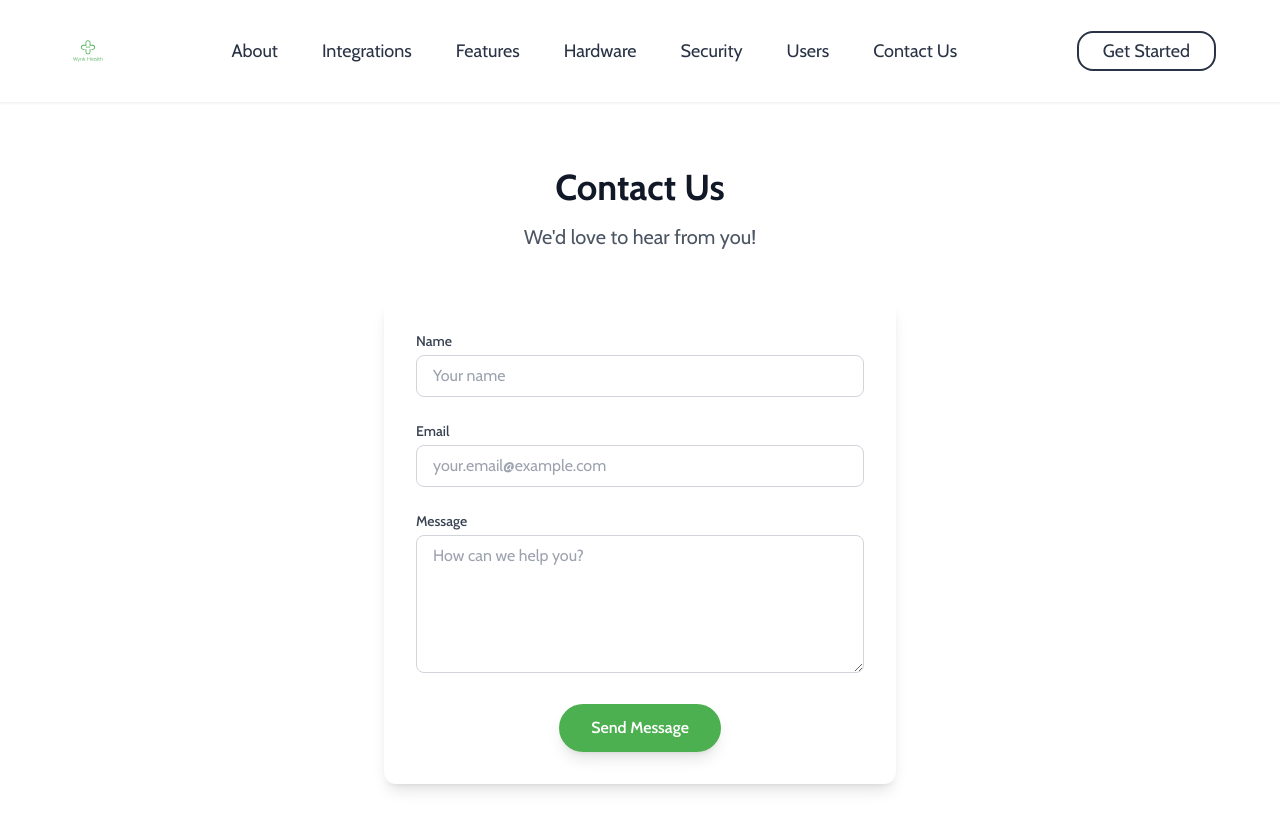
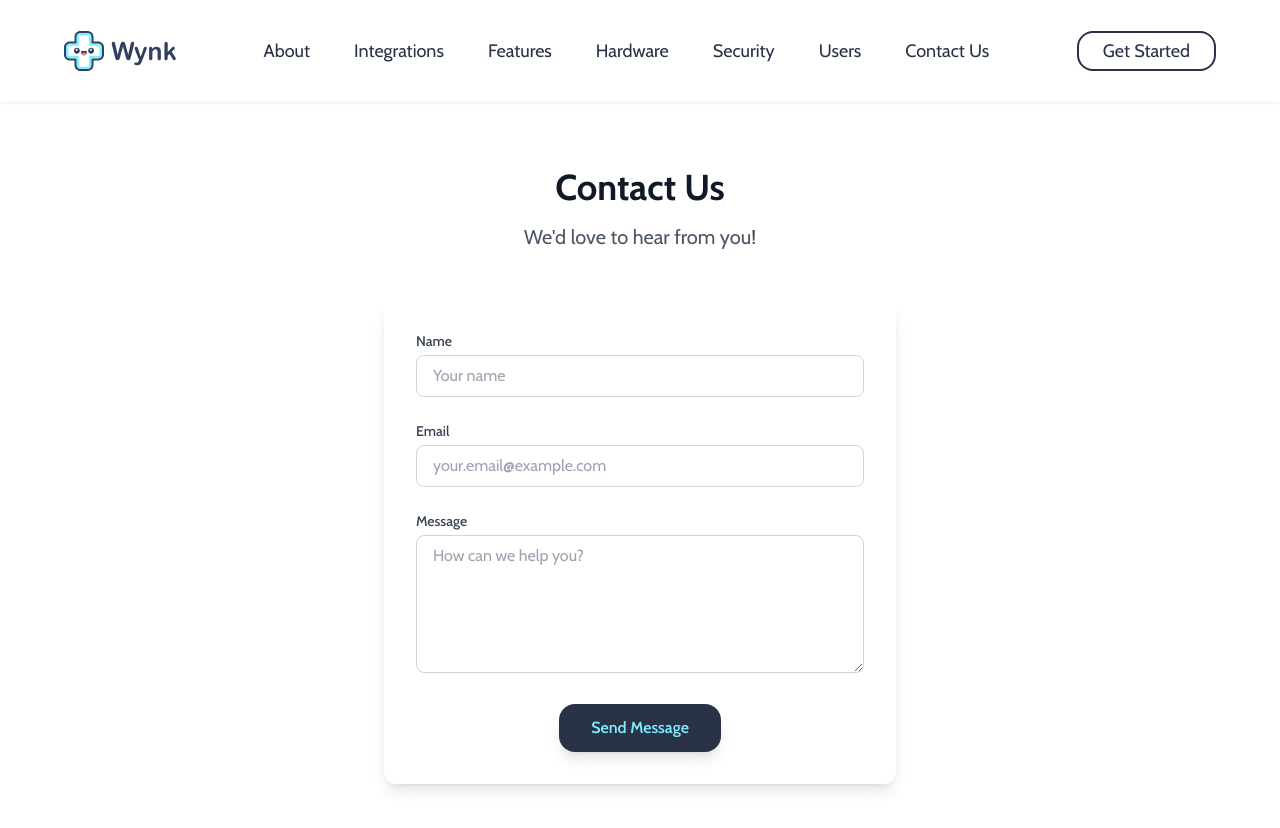
Before and after one commit to wynkhealth/wynkhealth.github.io, a Jekyll site: the page built from contact.html, in a window 1280 px wide and 900 px high. Shown: the top 828 px of the window. Built offline with Jekyll 4.4.1, drawn with Linux system fonts in a browser that asks for light colours.

Commit message:
Fix video demos, menu links, logo, and green button branding
- Replace Figma asset URLs in demo section with actual video files
  (assets/tablet-videos/patient.mov and provider.mov) with poster
  fallback images
- Fix nav anchor links (#solutions, #integrations, etc.) to use
  absolute paths (/#solutions) so they work from any page including /contact
- Update logo references to use new navy/cyan logo (assets/logo/wynk.svg
  and wynk-white.svg) instead of the old green logo
- Replace wynk-green button/focus colors in contact layout and about
  page with wynk-navy/wynk-cyan to match current brand

https://claude.ai/code/session_015rTCqBQfwBzcLLXXZsyjpj

```diff
--- a/_layouts/contact.html
+++ b/_layouts/contact.html
@@ -20,7 +20,7 @@ layout: default
             name="name"
             id="name"
             required
-            class="w-full px-4 py-2 border border-gray-300 rounded-lg focus:outline-none focus:ring-2 focus:ring-wynk-green focus:border-transparent transition duration-200"
+            class="w-full px-4 py-2 border border-gray-300 rounded-lg focus:outline-none focus:ring-2 focus:ring-wynk-navy focus:border-transparent transition duration-200"
             placeholder="Your name"
           />
         </div>
@@ -36,7 +36,7 @@ layout: default
             name="email"
             id="email"
             required
-            class="w-full px-4 py-2 border border-gray-300 rounded-lg focus:outline-none focus:ring-2 focus:ring-wynk-green focus:border-transparent transition duration-200"
+            class="w-full px-4 py-2 border border-gray-300 rounded-lg focus:outline-none focus:ring-2 focus:ring-wynk-navy focus:border-transparent transition duration-200"
             placeholder="your.email@example.com"
           />
         </div>
@@ -52,7 +52,7 @@ layout: default
             id="message"
             rows="5"
             required
-            class="w-full px-4 py-2 border border-gray-300 rounded-lg focus:outline-none focus:ring-2 focus:ring-wynk-green focus:border-transparent transition duration-200"
+            class="w-full px-4 py-2 border border-gray-300 rounded-lg focus:outline-none focus:ring-2 focus:ring-wynk-navy focus:border-transparent transition duration-200"
             placeholder="How can we help you?"
           ></textarea>
         </div>
@@ -60,7 +60,7 @@ layout: default
         <div class="text-center">
           <button
             type="submit"
-            class="inline-block bg-wynk-green hover:bg-wynk-green-dark text-white font-semibold py-3 px-8 rounded-full transition duration-300 shadow-lg hover:shadow-xl transform hover:-translate-y-1"
+            class="inline-block bg-wynk-navy hover:opacity-90 text-wynk-cyan font-semibold py-3 px-8 rounded-[16px] transition duration-300 shadow-lg hover:shadow-xl transform hover:-translate-y-1"
           >
             Send Message
           </button>
@@ -76,17 +76,17 @@ layout: default
       <h2 class="text-3xl font-bold text-gray-900 mb-8">Connect With Us</h2>
       <div class="grid grid-cols-1 md:grid-cols-3 gap-8">
         <div>
-          <div class="text-wynk-green text-4xl mb-4">📧</div>
+          <div class="text-wynk-navy text-4xl mb-4">📧</div>
           <h3 class="text-xl font-semibold mb-2">Email</h3>
           <p class="text-gray-600">info@wynkhealth.com</p>
         </div>
         <div>
-          <div class="text-wynk-green text-4xl mb-4">📍</div>
+          <div class="text-wynk-navy text-4xl mb-4">📍</div>
           <h3 class="text-xl font-semibold mb-2">Location</h3>
           <p class="text-gray-600">San Francisco, CA</p>
         </div>
         <div>
-          <div class="text-wynk-green text-4xl mb-4">💬</div>
+          <div class="text-wynk-navy text-4xl mb-4">💬</div>
           <h3 class="text-xl font-semibold mb-2">Social</h3>
           <p class="text-gray-600">Follow us @wynkhealth</p>
         </div>
--- a/_layouts/default.html
+++ b/_layouts/default.html
@@ -21,7 +21,7 @@
           <!-- Logo -->
           <a href="{{ '/' | relative_url }}" class="shrink-0">
             <img
-              src="{{ '/assets/images/wynk-logo.svg' | relative_url }}"
+              src="{{ '/assets/logo/wynk.svg' | relative_url }}"
               alt="Wynk Health"
               class="h-10 w-auto"
             />
@@ -29,12 +29,12 @@
 
           <!-- Desktop Nav Links -->
           <div class="hidden lg:flex items-center gap-1">
-            <a href="#solutions" class="px-5 py-2 text-[18px] font-normal text-wynk-navy hover:text-wynk-blue rounded-[10px] transition-colors">About</a>
-            <a href="#integrations" class="px-5 py-2 text-[18px] font-normal text-wynk-navy hover:text-wynk-blue rounded-[10px] transition-colors">Integrations</a>
-            <a href="#features" class="px-5 py-2 text-[18px] font-normal text-wynk-navy hover:text-wynk-blue rounded-[10px] transition-colors">Features</a>
-            <a href="#hardware" class="px-5 py-2 text-[18px] font-normal text-wynk-navy hover:text-wynk-blue rounded-[10px] transition-colors">Hardware</a>
-            <a href="#security" class="px-5 py-2 text-[18px] font-normal text-wynk-navy hover:text-wynk-blue rounded-[10px] transition-colors">Security</a>
-            <a href="#who" class="px-5 py-2 text-[18px] font-normal text-wynk-navy hover:text-wynk-blue rounded-[10px] transition-colors">Users</a>
+            <a href="{{ '/#solutions' | relative_url }}" class="px-5 py-2 text-[18px] font-normal text-wynk-navy hover:text-wynk-blue rounded-[10px] transition-colors">About</a>
+            <a href="{{ '/#integrations' | relative_url }}" class="px-5 py-2 text-[18px] font-normal text-wynk-navy hover:text-wynk-blue rounded-[10px] transition-colors">Integrations</a>
+            <a href="{{ '/#features' | relative_url }}" class="px-5 py-2 text-[18px] font-normal text-wynk-navy hover:text-wynk-blue rounded-[10px] transition-colors">Features</a>
+            <a href="{{ '/#hardware' | relative_url }}" class="px-5 py-2 text-[18px] font-normal text-wynk-navy hover:text-wynk-blue rounded-[10px] transition-colors">Hardware</a>
+            <a href="{{ '/#security' | relative_url }}" class="px-5 py-2 text-[18px] font-normal text-wynk-navy hover:text-wynk-blue rounded-[10px] transition-colors">Security</a>
+            <a href="{{ '/#who' | relative_url }}" class="px-5 py-2 text-[18px] font-normal text-wynk-navy hover:text-wynk-blue rounded-[10px] transition-colors">Users</a>
             <a href="{{ '/contact' | relative_url }}" class="px-5 py-2 text-[18px] font-normal text-wynk-navy hover:text-wynk-blue rounded-[10px] transition-colors">Contact Us</a>
           </div>
 
@@ -62,12 +62,12 @@
       <!-- Mobile Menu -->
       <div id="mobile-menu" class="hidden lg:hidden bg-white border-t border-gray-100 px-6 py-4">
         <div class="flex flex-col gap-2">
-          <a href="#solutions" class="py-2 text-wynk-navy text-[16px]">About</a>
-          <a href="#integrations" class="py-2 text-wynk-navy text-[16px]">Integrations</a>
-          <a href="#features" class="py-2 text-wynk-navy text-[16px]">Features</a>
-          <a href="#hardware" class="py-2 text-wynk-navy text-[16px]">Hardware</a>
-          <a href="#security" class="py-2 text-wynk-navy text-[16px]">Security</a>
-          <a href="#who" class="py-2 text-wynk-navy text-[16px]">Users</a>
+          <a href="{{ '/#solutions' | relative_url }}" class="py-2 text-wynk-navy text-[16px]">About</a>
+          <a href="{{ '/#integrations' | relative_url }}" class="py-2 text-wynk-navy text-[16px]">Integrations</a>
+          <a href="{{ '/#features' | relative_url }}" class="py-2 text-wynk-navy text-[16px]">Features</a>
+          <a href="{{ '/#hardware' | relative_url }}" class="py-2 text-wynk-navy text-[16px]">Hardware</a>
+          <a href="{{ '/#security' | relative_url }}" class="py-2 text-wynk-navy text-[16px]">Security</a>
+          <a href="{{ '/#who' | relative_url }}" class="py-2 text-wynk-navy text-[16px]">Users</a>
           <a href="{{ '/contact' | relative_url }}" class="py-2 text-wynk-navy text-[16px]">Contact Us</a>
           <a href="{{ '/contact' | relative_url }}" class="mt-2 text-center border-2 border-wynk-navy text-wynk-navy text-[16px] py-2 px-6 rounded-[16px]">Get Started</a>
         </div>
@@ -85,7 +85,7 @@
           <div class="flex flex-col gap-6 max-w-[447px]">
             <a href="{{ '/' | relative_url }}">
               <img
-                src="{{ '/assets/images/wynk-logo-white.svg' | relative_url }}"
+                src="{{ '/assets/logo/wynk-white.svg' | relative_url }}"
                 alt="Wynk Health"
                 class="h-10 w-auto"
               />
--- a/about.markdown
+++ b/about.markdown
@@ -39,17 +39,17 @@ title: About Wynk Health
       <h2 class="text-3xl font-bold text-center text-gray-900 mb-12">Our Values</h2>
       <div class="grid grid-cols-1 md:grid-cols-3 gap-8">
         <div class="bg-white p-8 rounded-lg shadow-md">
-          <div class="text-wynk-green text-4xl mb-4">💡</div>
+          <div class="text-wynk-navy text-4xl mb-4">💡</div>
           <h3 class="text-xl font-semibold mb-4">Innovation</h3>
           <p class="text-gray-600">We're constantly pushing boundaries to create better healthcare solutions.</p>
         </div>
         <div class="bg-white p-8 rounded-lg shadow-md">
-          <div class="text-wynk-green text-4xl mb-4">🤲</div>
+          <div class="text-wynk-navy text-4xl mb-4">🤲</div>
           <h3 class="text-xl font-semibold mb-4">Empathy</h3>
           <p class="text-gray-600">We put people first in everything we do, designing with empathy and understanding.</p>
         </div>
         <div class="bg-white p-8 rounded-lg shadow-md">
-          <div class="text-wynk-green text-4xl mb-4">🔒</div>
+          <div class="text-wynk-navy text-4xl mb-4">🔒</div>
           <h3 class="text-xl font-semibold mb-4">Trust</h3>
           <p class="text-gray-600">We maintain the highest standards of security and privacy in healthcare communication.</p>
         </div>
```
Also changed, not shown: _layouts/home.html (+18 -8 lines).
